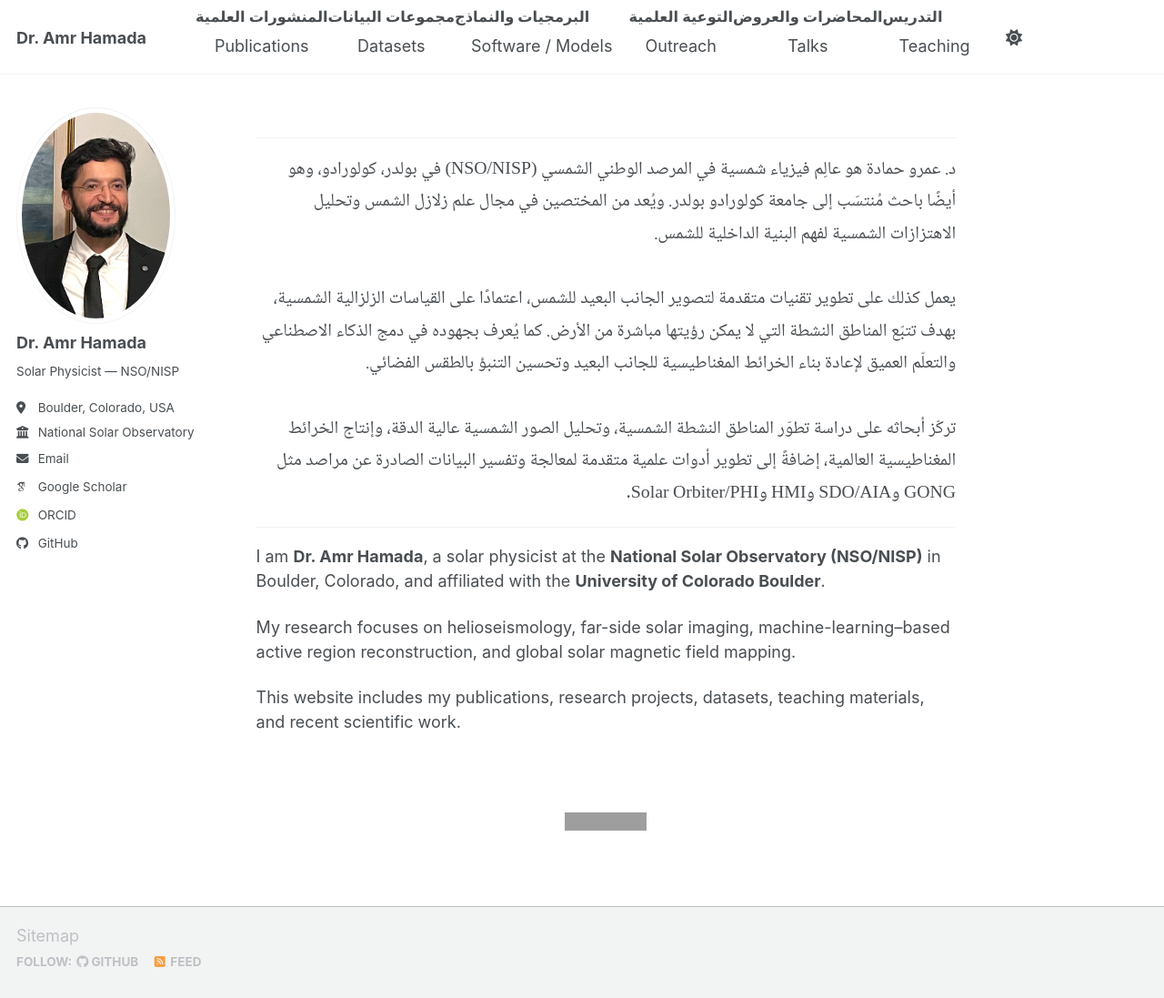
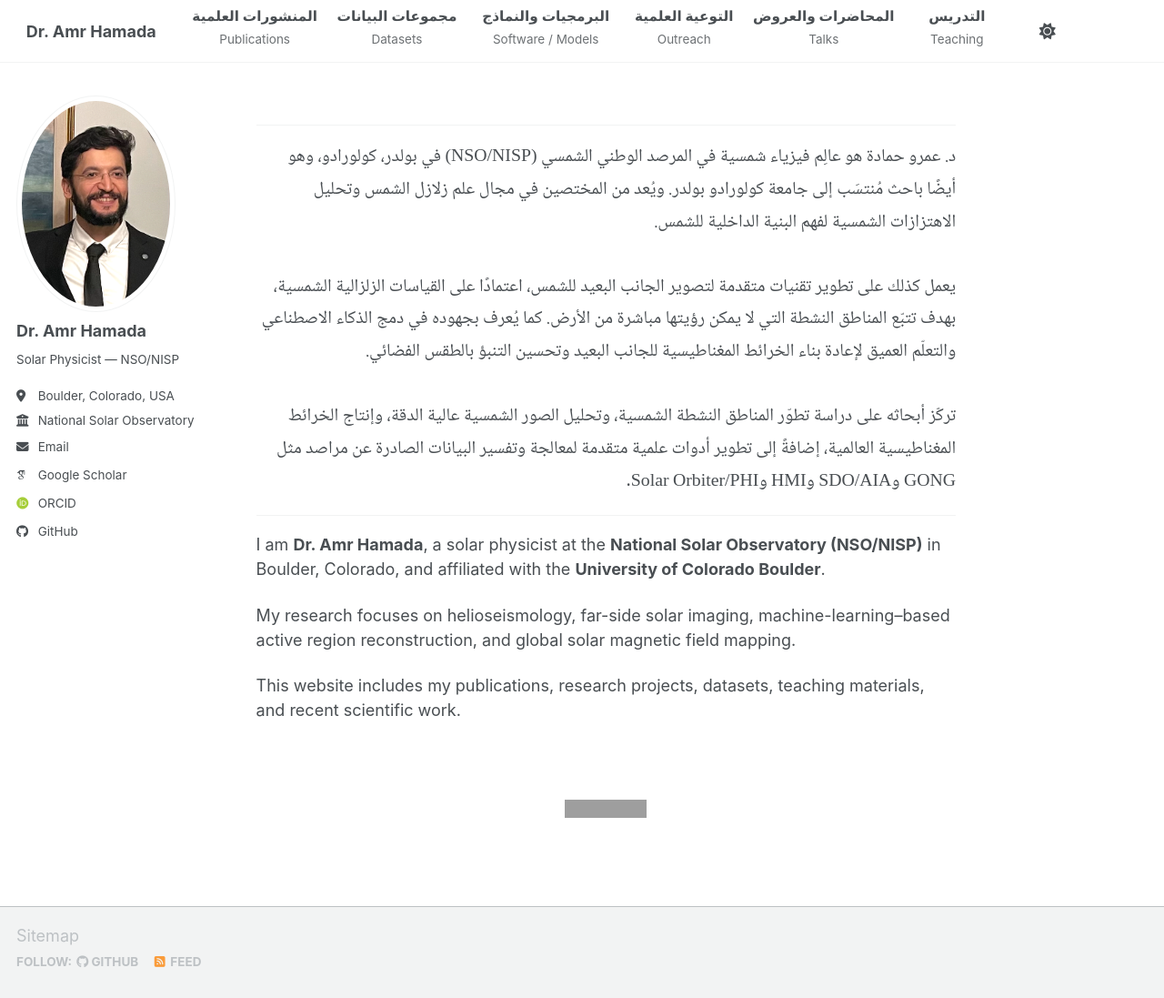
Before and after one commit to Amr1001Hamada/Amr1001Hamada.github.io, a Jekyll site: the page built from _pages/about.md, in a window 1280 px wide and 1097 px high. Shown: the whole window at 91% size. Built offline with Jekyll 4.4.1, drawn with Linux system fonts in a browser that asks for light colours; some web fonts are replaced; a script bundle is joined from its source files by our own code; library files that are not in the unit come from our copies; grey boxes are pictures that could not be loaded.

Commit message:
Fix alignment for bilingual navigation items

```diff
--- a/_sass/layout/_navigation.scss
+++ b/_sass/layout/_navigation.scss
@@ -467,26 +467,28 @@
   direction: ltr;
 }
 
-/* === Force vertical bilingual navigation (final fix) === */
-.greedy-nav .visible-links .masthead__menu-item a {
-  display: block !important;
+/* === Fix alignment for bilingual navigation === */
+
+.greedy-nav .visible-links li.masthead__menu-item {
+  display: table-cell;
+  vertical-align: middle;
   text-align: center;
+  padding: 0 0.6rem;
 }
 
-.greedy-nav .visible-links .masthead__menu-item a .nav-ar,
-.greedy-nav .visible-links .masthead__menu-item a .nav-en {
-  display: block !important;
+.greedy-nav .visible-links li.masthead__menu-item .nav-ar {
+  display: block;
+  font-size: 0.85em;
+  font-weight: 600;
+  direction: rtl;
   white-space: nowrap;
+  line-height: 1.2;
 }
 
-.greedy-nav .visible-links .masthead__menu-item a .nav-ar {
-  direction: rtl;
-  font-weight: 600;
-  margin-bottom: 2px;
+.greedy-nav .visible-links li.masthead__menu-item .nav-en-link {
+  display: block;
+  font-size: 0.75em;
+  opacity: 0.8;
+  white-space: nowrap;
+  line-height: 1.1;
 }
-
-.greedy-nav .visible-links .masthead__menu-item a .nav-en {
-  font-size: 0.75em;
-  opacity: 0.75;
-  direction: ltr;
-}
```
